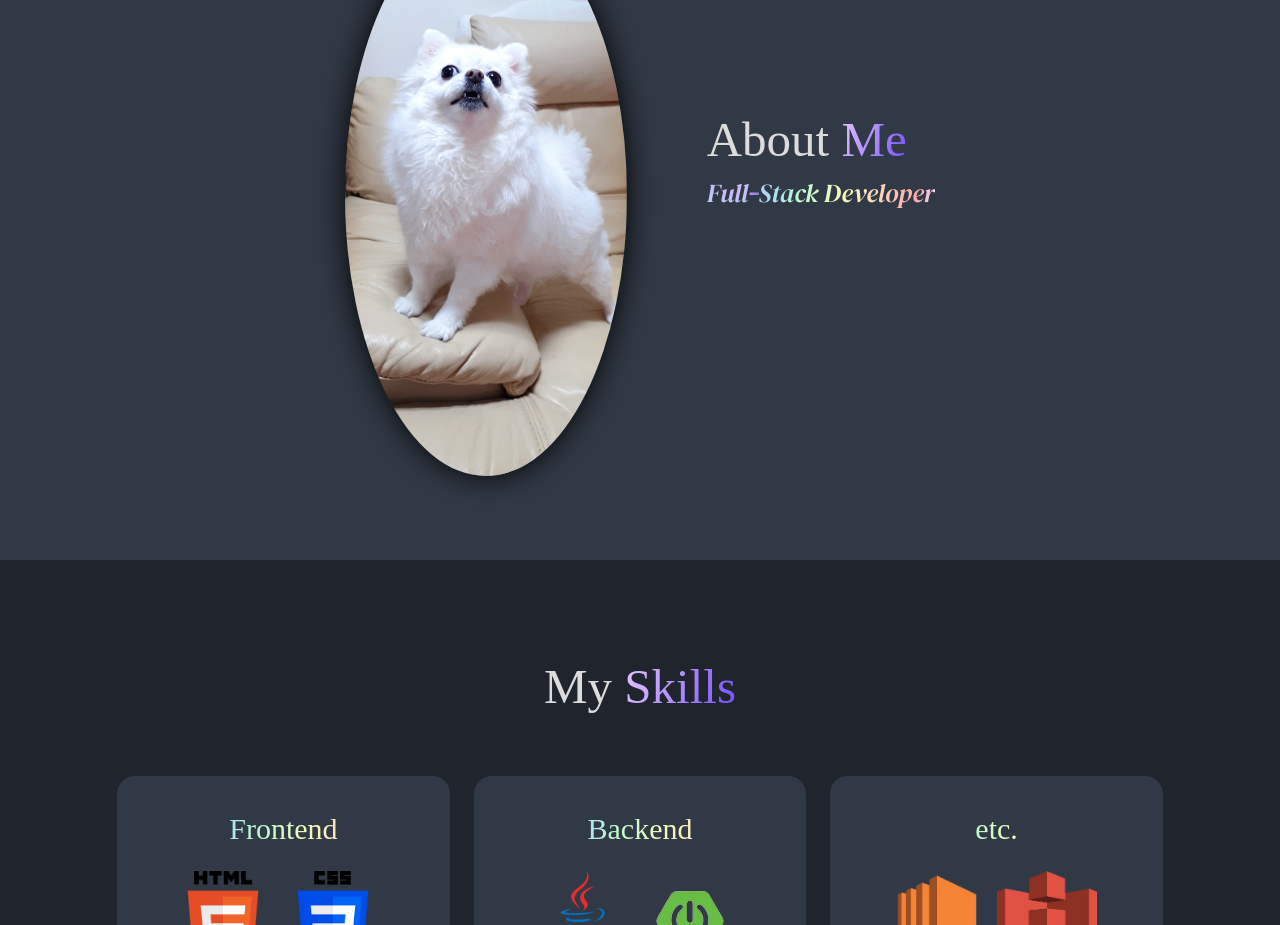
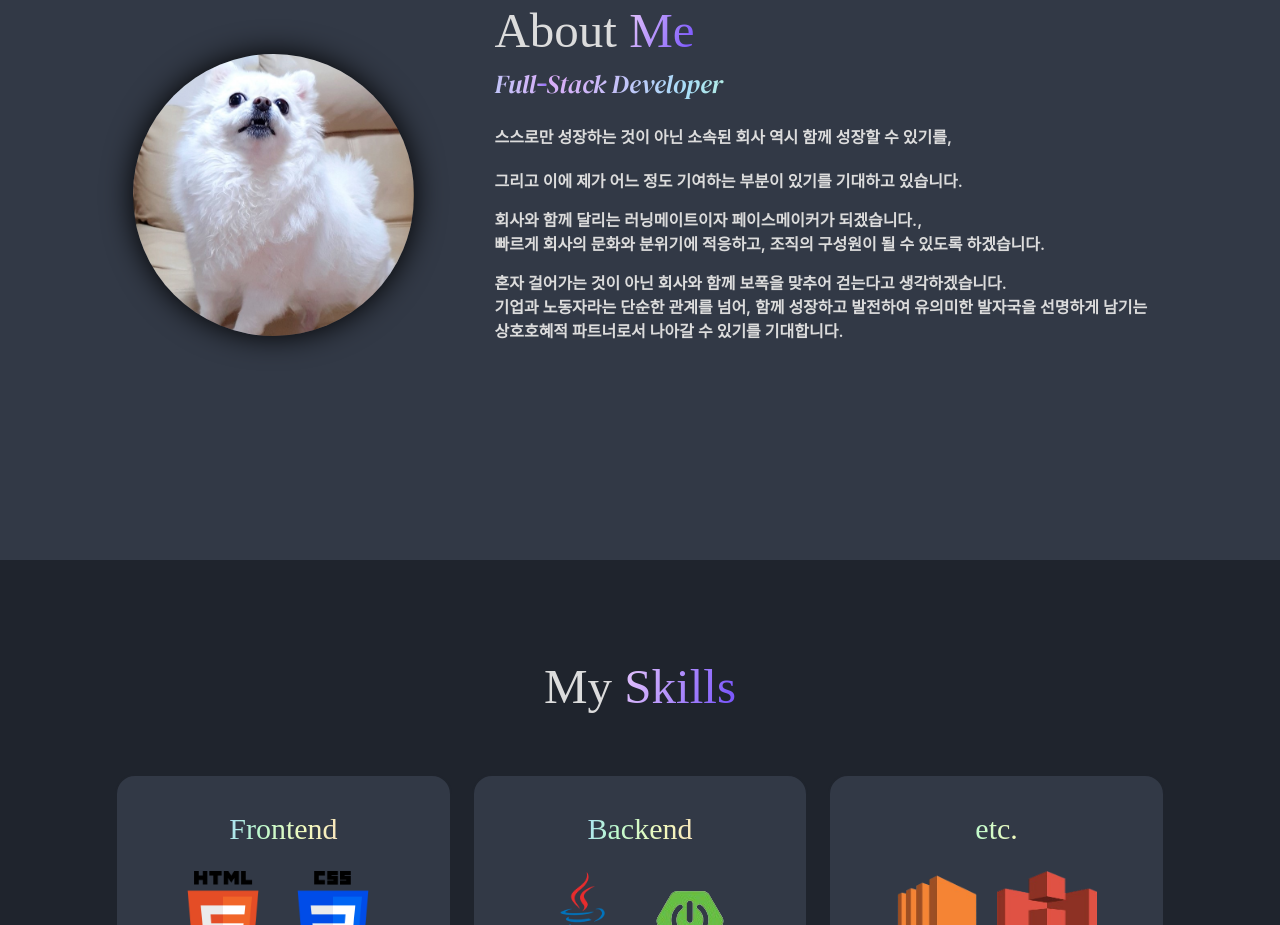
Before and after one commit to chaiheung/Web-Portfolio, a React (Create React App) app: page / in a window 1280 px wide. Shown: the part 1040-1965 px from the top of the page. Built offline with nearby package versions, Linux system fonts and the light colour scheme; a web font is replaced by a local one.

Commit message:
About me 내용 추가

```diff
--- a/src/App.js
+++ b/src/App.js
@@ -262,9 +262,29 @@ function App(props) {
                     </h2>
                     <h3>Full<span>-</span>Stack Developer</h3>
                     <p className="about-quotes">
+                        스스로만 성장하는 것이 아닌 소속된 회사 역시 함께 성장할 수 있기를,
+                    </p>
+                    <p>
+                        그리고 이에 제가 어느 정도 기여하는 부분이 있기를 기대하고 있습니다.
+                    </p>
+                    <br/>
+                    <p>회사와 함께 달리는 러닝메이트이자 페이스메이커가 되겠습니다.,
+                    </p>
+                    <p>
+                        빠르게 회사의 문화와 분위기에 적응하고, 조직의 구성원이 될 수 있도록 하겠습니다.
+                    </p>
+                    <br/>
+                    <p>
+                        혼자 걸어가는 것이 아닌 회사와 함께 보폭을 맞추어 걷는다고 생각하겠습니다.
+                    </p>
+                    <p>
+                        기업과 노동자라는 단순한 관계를 넘어,
 
+                        함께 성장하고 발전하여 유의미한 발자국을 선명하게 남기는
                     </p>
-
+                    <p>
+                        상호호혜적 파트너로서 나아갈 수 있기를 기대합니다.
+                    </p>
                     <br/>
                     <br/>
                     <br/>
```
Also changed, not shown: src/img/KakaoTalk_20240929_204538134.jpg.
